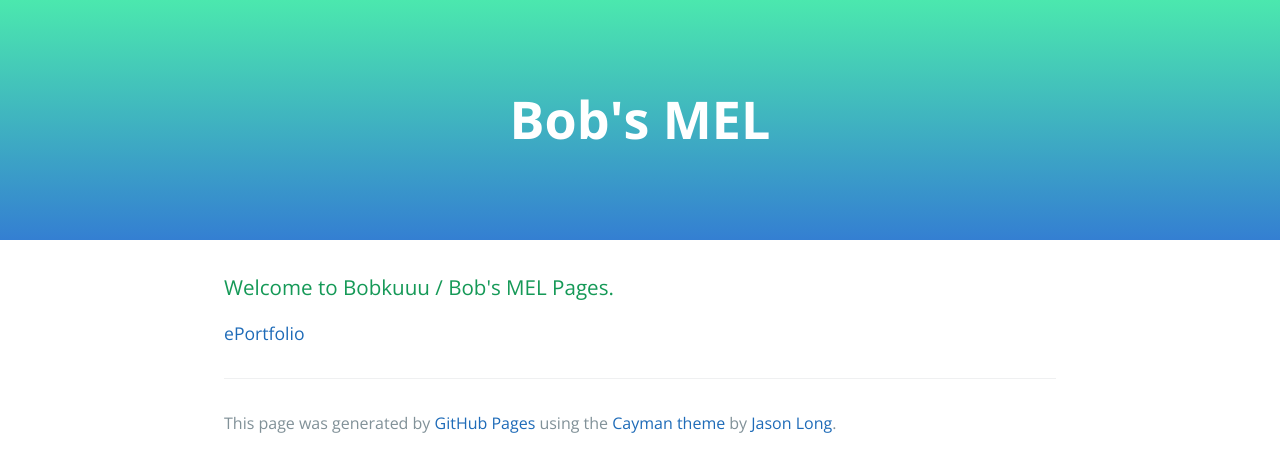
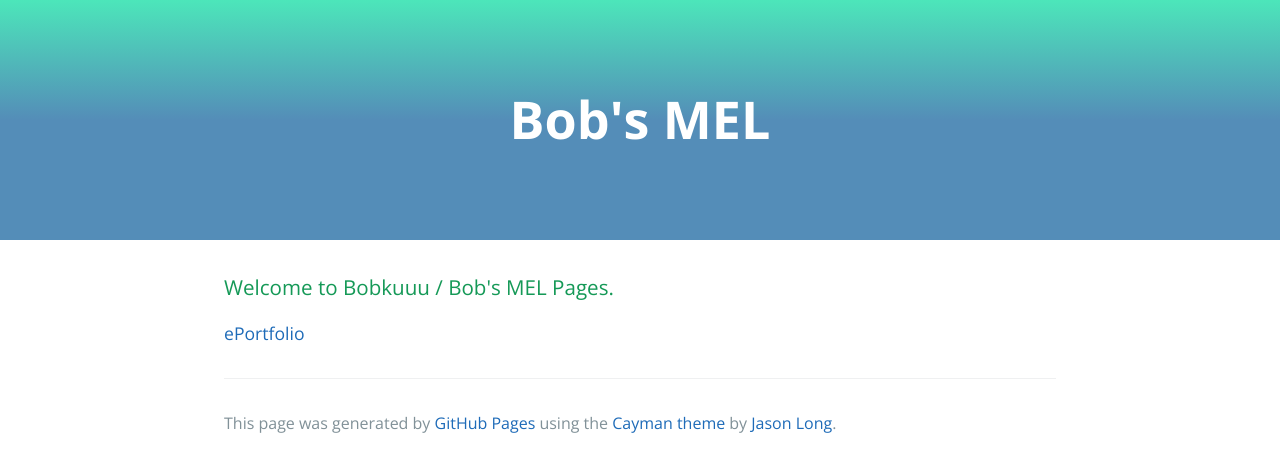
Before and after one commit to bobkuuu/bobkuuu.github.io, a plain HTML site: page index.html in a window 1280 px wide. Drawn offline with nearby package versions, Linux system fonts and the light colour scheme.

Commit message:
modify css
previous too much green

```diff
--- a/stylesheets/stylesheet.css
+++ b/stylesheets/stylesheet.css
@@ -62,14 +62,14 @@
   background-image: linear-gradient(120deg, #155799, #159957);
   */
 
-  background: rgba(75,232,174,1);
-  background: -moz-linear-gradient(top, rgba(75,232,174,1) 0%, rgba(52,127,210,1) 100%);
-  background: -webkit-gradient(left top, left bottom, color-stop(0%, rgba(75,232,174,1)), color-stop(100%, rgba(52,127,210,1)));
-  background: -webkit-linear-gradient(top, rgba(75,232,174,1) 0%, rgba(52,127,210,1) 100%);
-  background: -o-linear-gradient(top, rgba(75,232,174,1) 0%, rgba(52,127,210,1) 100%);
-  background: -ms-linear-gradient(top, rgba(75,232,174,1) 0%, rgba(52,127,210,1) 100%);
-  background: linear-gradient(to bottom, rgba(75,232,174,1) 0%, rgba(52,127,210,1) 100%);
-  filter: progid:DXImageTransform.Microsoft.gradient( startColorstr='#4be8ae', endColorstr='#347fd2', GradientType=0 );
+  background: rgba(76,230,186,1);
+  background: -moz-linear-gradient(top, rgba(76,230,186,1) 0%, rgba(84,141,184,1) 50%, rgba(84,141,184,1) 100%);
+  background: -webkit-gradient(left top, left bottom, color-stop(0%, rgba(76,230,186,1)), color-stop(50%, rgba(84,141,184,1)), color-stop(100%, rgba(84,141,184,1)));
+  background: -webkit-linear-gradient(top, rgba(76,230,186,1) 0%, rgba(84,141,184,1) 50%, rgba(84,141,184,1) 100%);
+  background: -o-linear-gradient(top, rgba(76,230,186,1) 0%, rgba(84,141,184,1) 50%, rgba(84,141,184,1) 100%);
+  background: -ms-linear-gradient(top, rgba(76,230,186,1) 0%, rgba(84,141,184,1) 50%, rgba(84,141,184,1) 100%);
+  background: linear-gradient(to bottom, rgba(76,230,186,1) 0%, rgba(84,141,184,1) 50%, rgba(84,141,184,1) 100%);
+  filter: progid:DXImageTransform.Microsoft.gradient( startColorstr='#4ce6ba', endColorstr='#548db8', GradientType=0 );
 }
 
 @media screen and (min-width: 64em) {
```
